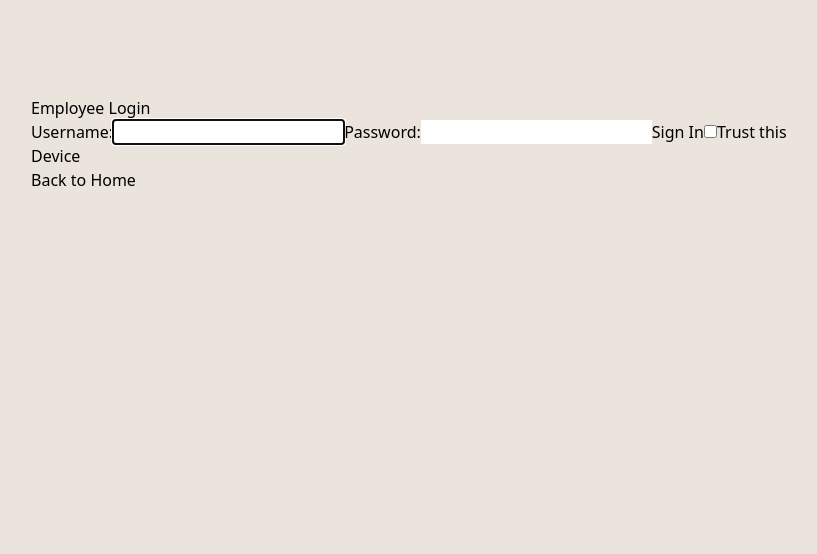
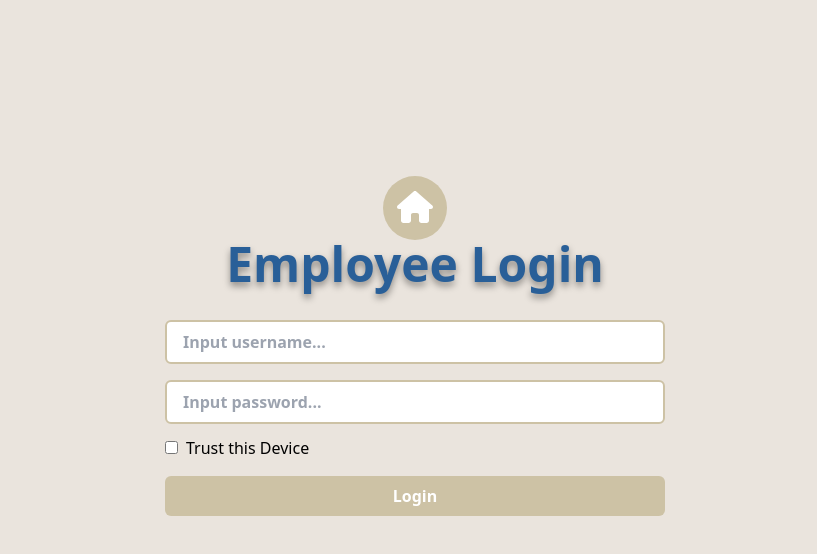
Before and after one commit to abyantahta/technotes-frontend, a React (Create React App) app: page /login in a window 1280 px wide. Shown: the top 554 px of the page, without its empty margins (225-1042 px from the left). Built offline with nearby package versions, Linux system fonts and the light colour scheme.

Commit message:
feat : half implement to tailwind

```diff
--- a/src/components/DashFooter.js
+++ b/src/components/DashFooter.js
@@ -23,10 +23,10 @@ const DashFooter = () => {
         )
     }
     const content = (
-        <footer className='dash-footer'>
+        <footer className=' bg-primaryDarker absolute bottom-0 left-0 w-full h-16 px-24 flex items-center gap-8'>
             {goHomeButton}
-            <p>Current User : {username}</p>
-            <p>Status : {status}</p>
+            <p>Current User :   <b>{username}</b></p>
+            <p>Status : <b> {status}</b></p>
         </footer>
     )
 
--- a/src/components/DashHeader.js
+++ b/src/components/DashHeader.js
@@ -61,7 +61,7 @@ const DashHeader = () => {
                 title='New Note'
                 onClick={onNewNoteClicked}
             >
-                <FontAwesomeIcon icon={faFileCirclePlus}/>
+                <FontAwesomeIcon size='2x' color='#295F98' icon={faFileCirclePlus}/>
             </button>
         )
     }
@@ -73,7 +73,7 @@ const DashHeader = () => {
                 title='New User'
                 onClick={onNewUserClicked}
             >
-                <FontAwesomeIcon icon={faUserPlus}/>
+                <FontAwesomeIcon size='2x' color='#295F98' icon={faUserPlus}/>
             </button>
         )
     }
@@ -87,7 +87,7 @@ const DashHeader = () => {
                     title='Users'
                     onClick={onUsersClicked}
                 >
-                    <FontAwesomeIcon icon={faUserGear}/>
+                    <FontAwesomeIcon size='2x' color='#295F98' icon={faUserGear}/>
                 </button>
             )
         }
@@ -101,7 +101,7 @@ const DashHeader = () => {
                 title='Notes'
                 onClick={onNotesClicked}
             >
-                <FontAwesomeIcon icon={faFilePen}/>
+                <FontAwesomeIcon size='2x' color='#295F98' icon={faFilePen}/>
             </button>
         )
     }
@@ -112,7 +112,7 @@ const DashHeader = () => {
             title="Logout"
             onClick={sendLogout}
         >
-            <FontAwesomeIcon icon={faRightFromBracket} />
+            <FontAwesomeIcon size='2x' color='#295F98' icon={faRightFromBracket} />
         </button>
     )
 
@@ -123,23 +123,23 @@ const DashHeader = () => {
         buttonContent = <p>Logging Out...</p>
     }else {
         buttonContent = (
-            <>
+            <div className='flex gap-4'>
                 {newNoteButton}
                 {newUserButton}
                 {noteButton}
                 {userButton}
                 {logoutButton}
-            </>
+            </div>
         )
     }
 
     const content = (
         <>
             <p className={errClass}>{error?.data?.message}</p>
-            <header className="dash-header">
-                <div className={`dash-header__container ${dashClass}`}>
+            <header className="dash-header bg-primaryDarker absolute top-0 left-0 w-full h-16">
+                <div className={` px-28 flex items-center justify-between h-full ${dashClass}`}>
                     <Link to="/dash">
-                        <h1 className="dash-header__title">techNotes</h1>
+                        <h1 className="dash-header__title font-bold text-3xl text-primaryBlue">Bengkel Laptop</h1>
                     </Link>
                     <nav className="dash-header__nav">
                         {/* add more buttons later */}
--- a/src/components/Layout.js
+++ b/src/components/Layout.js
@@ -4,7 +4,7 @@ import React from 'react'
 
 const Layout = () => {
   return (
-  <div className="bg-primaryLight w-full h-lvh px-64 py-24">
+  <div className="bg-primaryLight w-full h-lvh px-48 py-24">
       <Outlet/>
   </div>
 )
--- a/src/components/Public.js
+++ b/src/components/Public.js
@@ -2,8 +2,8 @@ import { Link } from 'react-router-dom'
 
 const Public = () => {
     const content = (
-        <section className="public">
-            <header>
+        <section className="public flex items-center justify-center flex-col text-center h-full -mt-16">
+            {/* <header>
                 <h1 className='text-red-500'>Hai teman teman</h1>
                 <h1>Welcome to <span className="nowrap">Dan D. Repairs!</span></h1>
             </header>
@@ -20,7 +20,12 @@ const Public = () => {
             </main>
             <footer>
                 <Link to="/login">Employee Login</Link>
-            </footer>
+                </footer> */}
+            <p className='bg-primaryDarker px-6 text-primaryBlue font-bold text-2xl '>Welcome to</p>
+            <h1 className='text-primaryBlue text-8xl font-bold [text-shadow:_0_4px_7px_rgb(0_0_0_/_40%)]'>Bengkel Laptop</h1>
+            <p className='font-bold text-2xl text-primaryBlue mt-2 [text-shadow:_0_4px_7px_rgb(0_0_0_/_20%)]'>Notes Managament App</p>
+            <Link className='bg-primaryBlue mt-4 font-semibold italic text-xl py-1 text-primaryLight px-8 rounded-md duration-200 hover:duration-200 hover:bg-white hover:text-primaryBlue' to="/login">Login to Continue</Link>
+
         </section>
 
     )
--- a/src/features/auth/Login.js
+++ b/src/features/auth/Login.js
@@ -1,12 +1,13 @@
 import { useRef, useState, useEffect } from 'react'
 import { useNavigate, Link } from 'react-router-dom'
-
 import { useDispatch } from 'react-redux'
 import { setCredentials } from './authSlice'
 import { useLoginMutation } from './authApiSlice'
 import usePersist from '../../hooks/usePersist'
 import { PulseLoader } from 'react-spinners'
 import useTitle from '../../hooks/useTitle'
+import { FontAwesomeIcon } from '@fortawesome/react-fontawesome'
+import { faHome } from '@fortawesome/free-solid-svg-icons'
 const Login = () => {
     useTitle('Login')
     const userRef = useRef()
@@ -56,22 +57,28 @@ const Login = () => {
     const handlePwdInput = (e) => setPassword(e.target.value)
     const handleToggle = ()=> setPersist(prev => !prev)
 
-    const errClass = errMsg ? "errmsg" : "offscreen"
+    const errClass = errMsg ? "bg-red-400 text-center font-bold py-1 text-white mt-6 rounded-md -mb-4" : "offscreen"
 
     if (isLoading) return <PulseLoader color={'#FFF'} />
 
     const content = (
-        <section className="public">
+        <section className="h-full flex flex-col items-center relative mt-20">
+            <div className=' bg-primaryBrown rounded-full flex items-center justify-center w-16 h-16'>
+                <Link to="/" className=''>
+                <FontAwesomeIcon size='2x' color='white' icon={faHome}></FontAwesomeIcon>
+                </Link>
+            </div>
             <header>
-                <h1>Employee Login</h1>
+                <h1 className='text-primaryBlue text-5xl font-bold [text-shadow:_0_4px_7px_rgb(0_0_0_/_40%)]'>Employee Login</h1>
             </header>
-            <main className="login">
-                <p ref={errRef} className={errClass} aria-live="assertive">{errMsg}</p>
+            <main className="login w-[500px]">
+                <p ref={errRef} className={errClass} aria-live="assertive">{errMsg}
+                </p>
 
-                <form className="form" onSubmit={handleSubmit}>
-                    <label htmlFor="username">Username:</label>
+                <form className="form flex flex-col mt-8 w-full " onSubmit={handleSubmit} >
+                    {/* <label htmlFor="username">Username:</label> */}
                     <input
-                        className="form__input"
+                        className="py-2 pl-4 outline-none rounded-md border-primaryBrown border-solid border-2 font-semibold text-primaryBlue"
                         type="text"
                         id="username"
                         ref={userRef}
@@ -79,27 +86,28 @@ const Login = () => {
                         onChange={handleUserInput}
                         autoComplete="off"
                         required
+                        placeholder='Input username...'
                     />
 
-                    <label htmlFor="password">Password:</label>
+                    {/* <label htmlFor="password">Password:</label> */}
                     <input
-                        className="form__input"
+                        className="py-2 pl-4 outline-none rounded-md border-primaryBrown border-solid border-2 mt-4 font-semibold text-primaryBlue"
                         type="password"
                         id="password"
                         onChange={handlePwdInput}
                         value={password}
                         required
+                        placeholder='Input password...'
                     />
-                    <button className="form__submit-button">Sign In</button>
-                    <label htmlFor="persist">
+                    <label htmlFor="persist" className='mt-3'>
                         <input type="checkbox" className='form__checkbox' id="persist" onChange={handleToggle} checked={persist}/>
-                        Trust this Device
+                        <span className='ml-2'>
+                            Trust this Device
+                            </span>
                     </label>
+                    <button className="form__submit-button w-full bg-primaryBrown rounded-md font-bold text-white py-2 mt-4">Login</button>
                 </form>
             </main>
-            <footer>
-                <Link to="/">Back to Home</Link>
-            </footer>
         </section>
     )
 
```
Also changed, not shown: src/features/auth/Welcome.js (+39 -13 lines).
